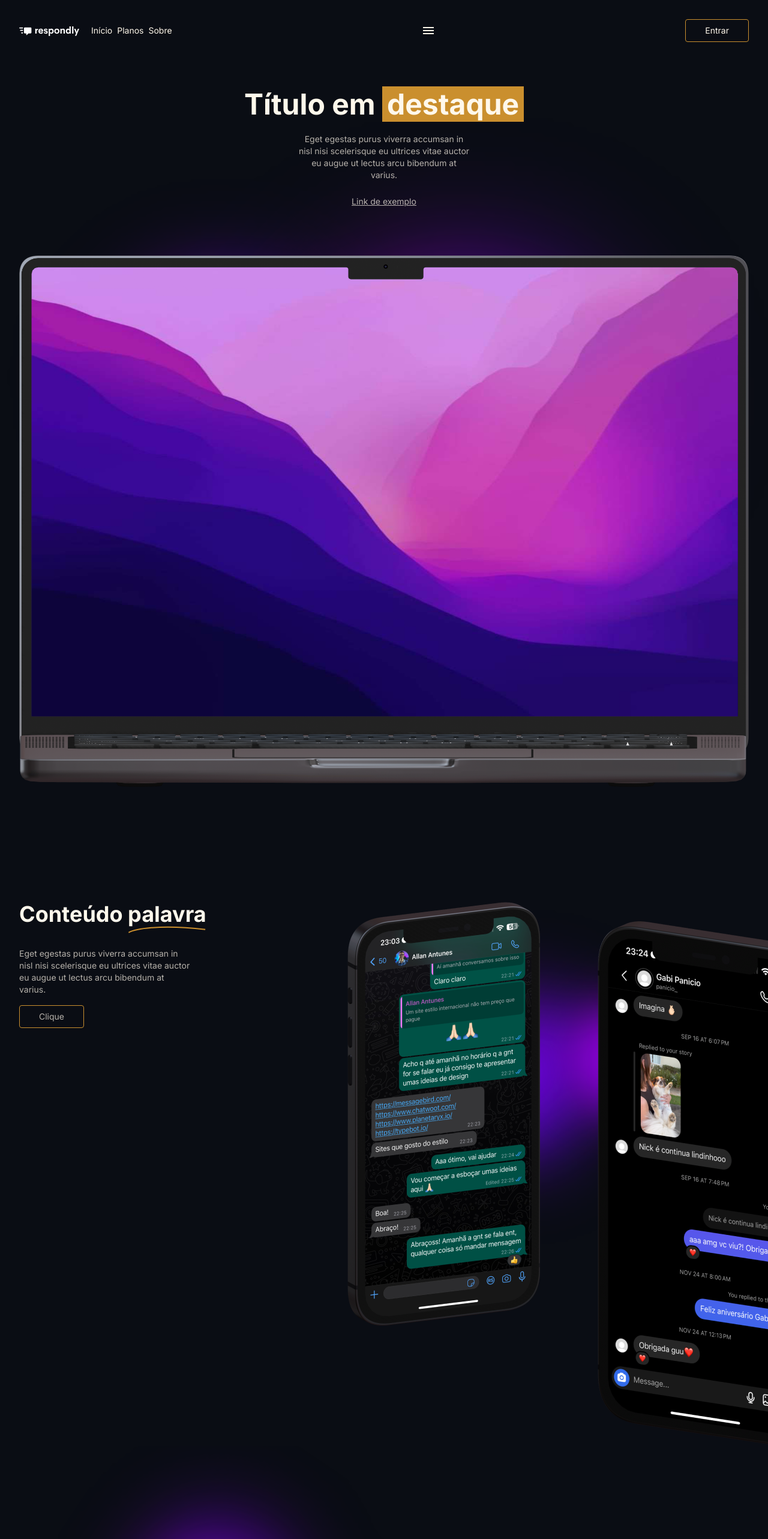
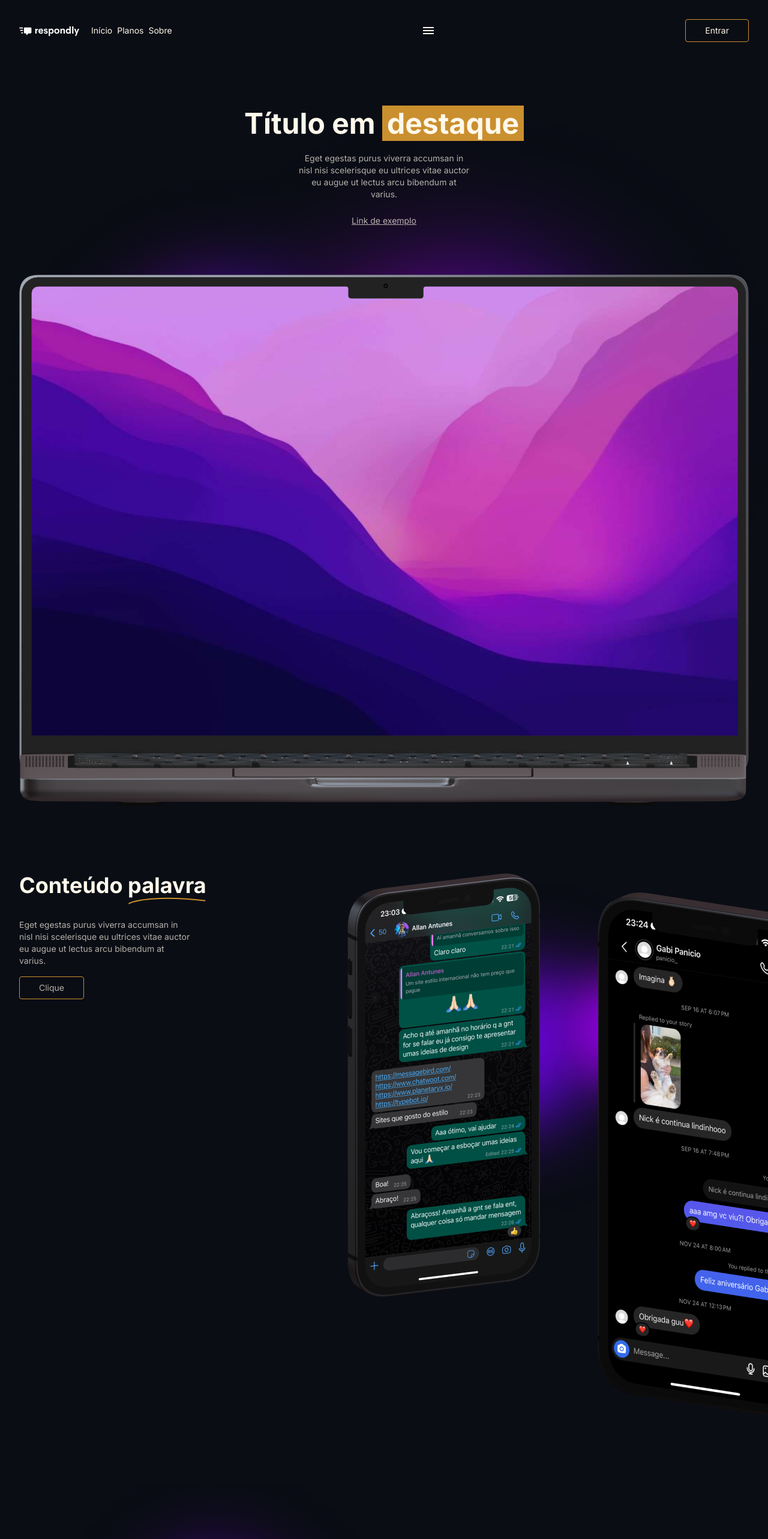
Before and after one commit to amarogu/respondly, a Next.js app: page / in a window 1280 px wide. Shown: the top 2566 px of the page at 60% size. Built offline with nearby package versions, Linux system fonts and the light colour scheme.

Commit message:
Refactor CSS classes in Hero, SectionOne, and page components

```diff
--- a/src/app/Hero.tsx
+++ b/src/app/Hero.tsx
@@ -35,7 +35,7 @@
     */
 
     return(
-        <section className="my-20 flex flex-col gap-20 items-center">
+        <section className="flex flex-col gap-20 items-center">
             <div className="text-center flex flex-col gap-6 items-center">
                 <h1 className="text-5xl font-bold text-body-dark-emphasized">Título em <span className="bg-orange px-2">destaque</span></h1>
                 <p className="max-w-72">
--- a/src/app/SectionOne.tsx
+++ b/src/app/SectionOne.tsx
@@ -5,7 +5,7 @@
 
 export default function SectionOne() {
     return (
-        <section className="flex flex-col sm:flex-row gap-8 sm:justify-between sm:mt-48">
+        <section className="flex flex-col sm:flex-row gap-8 sm:justify-between">
             <div className="flex flex-col sm:items-start sm:text-left gap-4 items-center text-center">
                 <h2 className="text-4xl font-bold text-body-dark-emphasized">Conteúdo <span className="bg-line">palavra</span></h2>
                 <p className="max-w-72">
--- a/src/app/page.tsx
+++ b/src/app/page.tsx
@@ -6,7 +6,7 @@
 
 export default function Home() {
   return (
-    <main className="min-h-screen bg-gradient p-8 container mx-auto relative">
+    <main className="min-h-screen bg-gradient p-8 container flex flex-col gap-28 mx-auto relative">
       <Navigation />
       <Hero />
       <SectionOne />
```
